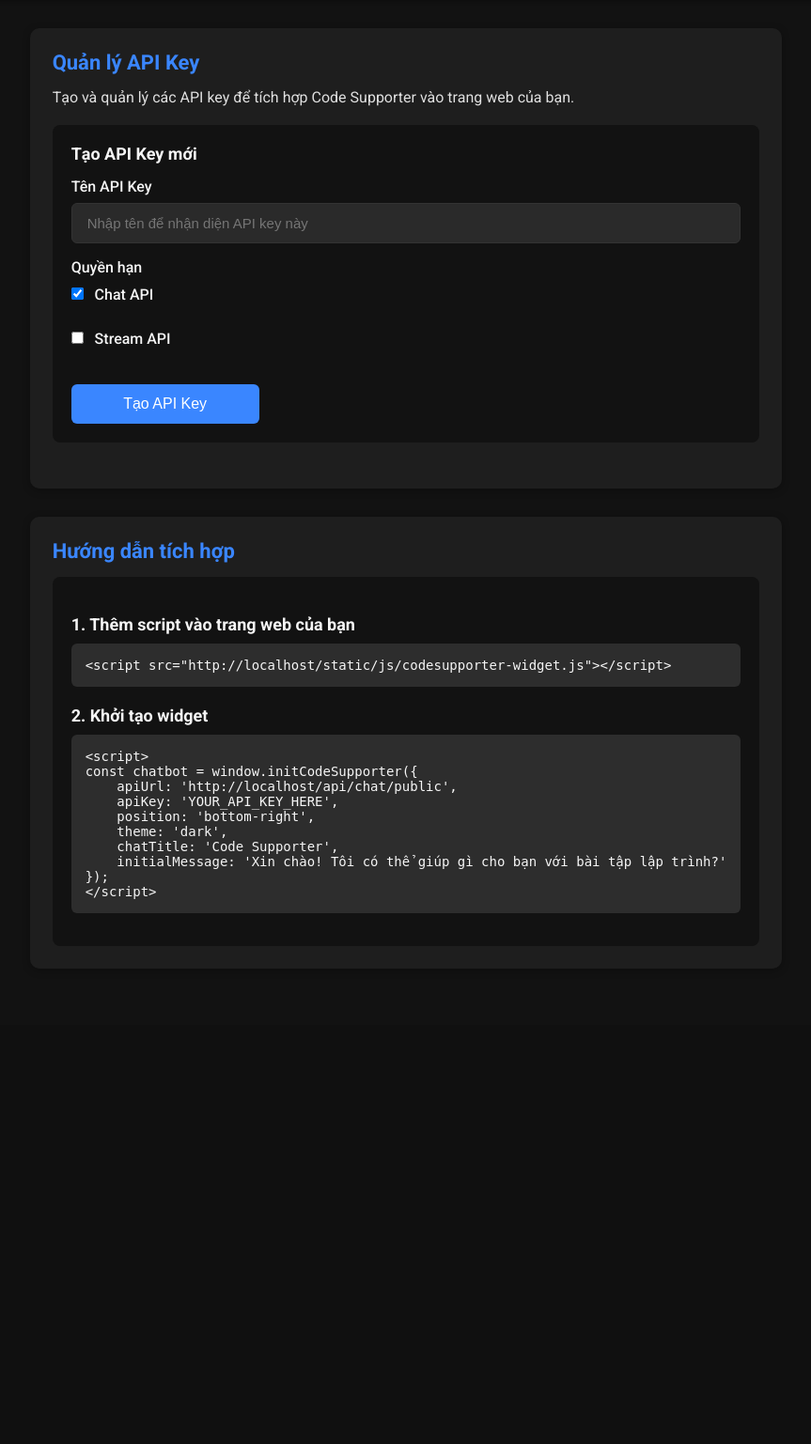
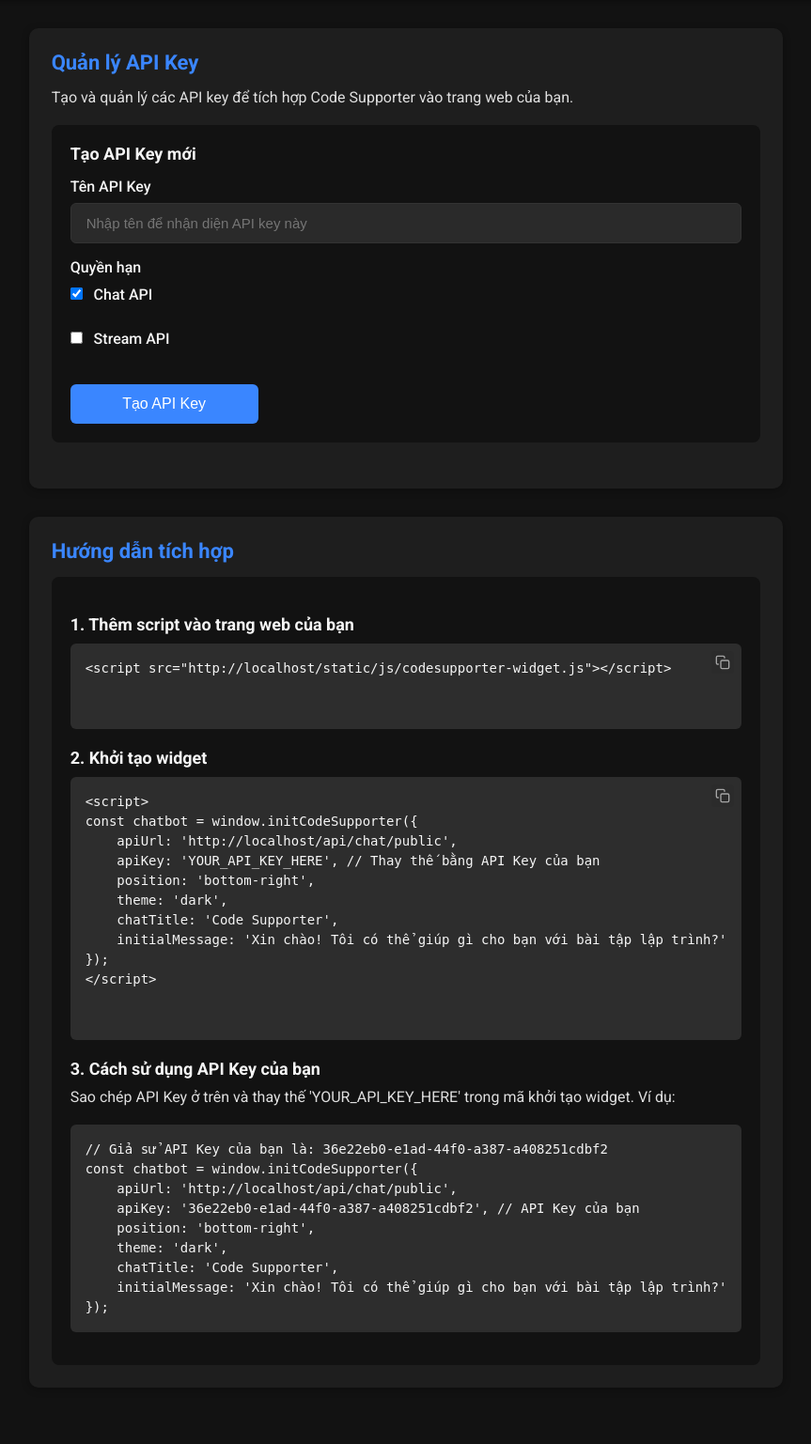
Before and after one commit to KhangChau12/code-supporter, a Flask app: template templates/admin.html in a window 1280 px wide. Shown: the part 68-1605 px from the top of the page at 94% size, without its empty margins (208-1071 px from the left). Before the commit the page ends 1099 px from the top, so only its background shows below. Run offline with Flask 3, Linux system fonts and the light colour scheme; the template is opened without the code that fills it, so the values that code supplies are empty.

Commit message:
thêm giải thích API

```diff
--- a/static/css/admin.css
+++ b/static/css/admin.css
@@ -147,3 +147,77 @@
         overflow-x: auto;
     }
 }
+
+.key-explanation {
+    background-color: var(--bg-color);
+    border-left: 4px solid var(--primary-color);
+    padding: 16px;
+    margin: 20px 0;
+    border-radius: 0 4px 4px 0;
+}
+
+.key-explanation h4 {
+    margin-top: 0;
+    margin-bottom: 10px;
+    color: var(--primary-color);
+    font-size: 16px;
+}
+
+.key-explanation p {
+    margin-bottom: 15px;
+}
+
+.key-explanation ul {
+    margin-left: 20px;
+    margin-bottom: 0;
+}
+
+.key-explanation li {
+    margin-bottom: 8px;
+}
+
+.key-explanation code {
+    background-color: var(--code-bg);
+    padding: 2px 6px;
+    border-radius: 4px;
+    font-family: 'JetBrains Mono', monospace;
+    font-size: 13px;
+}
+
+/* Cải thiện hiển thị pre/code */
+pre {
+    position: relative;
+    background-color: var(--code-bg);
+    padding: 16px;
+    border-radius: 6px;
+    margin: 15px 0;
+    overflow-x: auto;
+    font-family: 'JetBrains Mono', monospace;
+}
+
+pre code {
+    display: block;
+    font-size: 14px;
+    line-height: 1.5;
+    white-space: pre;
+    color: var(--text-color);
+}
+
+pre .copy-button {
+    position: absolute;
+    top: 8px;
+    right: 8px;
+    opacity: 0.6;
+    transition: opacity 0.2s;
+}
+
+pre:hover .copy-button {
+    opacity: 1;
+}
+
+/* Responsive */
+@media (max-width: 768px) {
+    .key-explanation {
+        padding: 12px;
+    }
+}
--- a/templates/admin.html
+++ b/templates/admin.html
@@ -68,6 +68,19 @@
                     <div class="alert">
                         <strong>Lưu ý:</strong> Hãy lưu lại các thông tin này ngay. API Secret sẽ không hiển thị lại sau khi bạn rời khỏi trang.
                     </div>
+
+                    <!-- Thêm phần giải thích về API Key và API Secret -->
+                    <div class="key-explanation">
+                        <h4>Cách sử dụng API Key</h4>
+                        <p>Khi tích hợp chatbot vào website, bạn chỉ cần dùng <strong>API Key</strong> (không cần API Secret). API Key được sử dụng để xác định nguồn gọi API và được đặt trong header <code>X-API-Key</code>.</p>
+
+                        <h4>API Key vs API Secret là gì?</h4>
+                        <ul>
+                            <li><strong>API Key</strong>: Là mã định danh công khai, dùng để xác định nguồn gọi API.</li>
+                            <li><strong>API Secret</strong>: Là mã bí mật, tương tự như mật khẩu, chỉ hiển thị một lần duy nhất. Hiện tại bạn không cần dùng API Secret, nhưng vẫn nên lưu trữ an toàn cho các tính năng bảo mật trong tương lai.</li>
+                        </ul>
+                    </div>
+
                     <div class="key-info">
                         <div class="key-field">
                             <label>API Key:</label>
@@ -97,31 +110,45 @@
                 <h2>Hướng dẫn tích hợp</h2>
                 <div class="integration-guide">
                     <h3>1. Thêm script vào trang web của bạn</h3>
-                    <pre><code>&lt;script src="{{ request.url_root }}static/js/codesupporter-widget.js"&gt;&lt;/script&gt;</code></pre>
+                    <pre><code>&lt;script src="{{ request.url_root }}static/js/codesupporter-widget.js"&gt;&lt;/script&gt;</code>
                     <button class="copy-button" data-target="code-snippet-1">
                         <svg xmlns="http://www.w3.org/2000/svg" width="16" height="16" viewBox="0 0 24 24" fill="none" stroke="currentColor" stroke-width="2" stroke-linecap="round" stroke-linejoin="round">
                             <rect x="9" y="9" width="13" height="13" rx="2" ry="2"></rect>
                             <path d="M5 15H4a2 2 0 0 1-2-2V4a2 2 0 0 1 2-2h9a2 2 0 0 1 2 2v1"></path>
                         </svg>
-                    </button>
+                    </button></pre>
 
                     <h3>2. Khởi tạo widget</h3>
                     <pre><code>&lt;script&gt;
 const chatbot = window.initCodeSupporter({
     apiUrl: '{{ request.url_root }}api/chat/public',
-    apiKey: 'YOUR_API_KEY_HERE',
+    apiKey: 'YOUR_API_KEY_HERE', // Thay thế bằng API Key của bạn
     position: 'bottom-right',
     theme: 'dark',
     chatTitle: 'Code Supporter',
     initialMessage: 'Xin chào! Tôi có thể giúp gì cho bạn với bài tập lập trình?'
 });
-&lt;/script&gt;</code></pre>
+&lt;/script&gt;</code>
                     <button class="copy-button" data-target="code-snippet-2">
                         <svg xmlns="http://www.w3.org/2000/svg" width="16" height="16" viewBox="0 0 24 24" fill="none" stroke="currentColor" stroke-width="2" stroke-linecap="round" stroke-linejoin="round">
                             <rect x="9" y="9" width="13" height="13" rx="2" ry="2"></rect>
                             <path d="M5 15H4a2 2 0 0 1-2-2V4a2 2 0 0 1 2-2h9a2 2 0 0 1 2 2v1"></path>
                         </svg>
-                    </button>
+                    </button></pre>
+
+                    <!-- Thêm ví dụ đã điền API Key -->
+                    <h3>3. Cách sử dụng API Key của bạn</h3>
+                    <p>Sao chép API Key ở trên và thay thế 'YOUR_API_KEY_HERE' trong mã khởi tạo widget. Ví dụ:</p>
+                    <pre><code>// Giả sử API Key của bạn là: 36e22eb0-e1ad-44f0-a387-a408251cdbf2
+const chatbot = window.initCodeSupporter({
+    apiUrl: '{{ request.url_root }}api/chat/public',
+    apiKey: '36e22eb0-e1ad-44f0-a387-a408251cdbf2', // API Key của bạn
+    position: 'bottom-right',
+    theme: 'dark',
+    chatTitle: 'Code Supporter',
+    initialMessage: 'Xin chào! Tôi có thể giúp gì cho bạn với bài tập lập trình?'
+});
+</code></pre>
                 </div>
             </section>
         </main>
```
Also changed, not shown: README.md.
